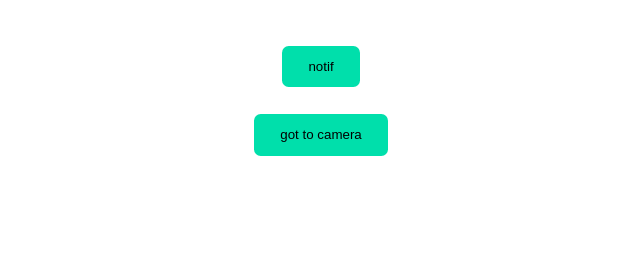
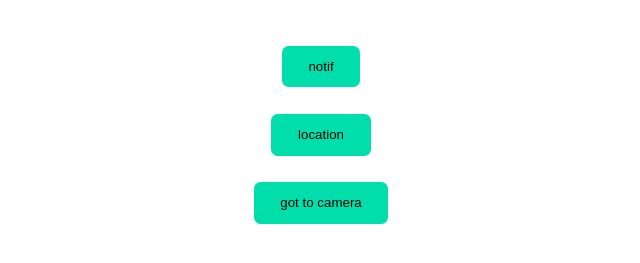
Before and after one commit to EsrafilElahi/pwa-1, a website: page index.html in a window 1280 px wide. Shown: the part 69-332 px from the top of the page, without its empty margins (319-959 px from the left). Drawn offline with Linux system fonts and the light colour scheme.

Commit message:
add location

```diff
--- a/index.html
+++ b/index.html
@@ -23,10 +23,14 @@
   <body>
     <h1>pwa-1</h1>
     <button id="notif" onclick="notif()">notif</button>
-    <button id="camera" onclick="window.location.href='./camera.html'">got to camera</button>
+    <button id="location" onclick="showLocation()">location</button>
+    <button id="camera" onclick="window.location.href='./camera.html'">
+      got to camera
+    </button>
 
     <!-- scripts -->
     <script src="./script.js"></script>
     <script src="./notif.js"></script>
+    <script src="./location.js"></script>
   </body>
 </html>
--- /dev/null
+++ b/location.js
@@ -0,0 +1,42 @@
+function showLocation() {
+  if (!navigator.geolocation) {
+    console.log("geo location doesn't support");
+  }
+
+  const onSuccess = (position) => {
+    let lat = position.coords.latitude;
+    let long = position.coords.longitude;
+    alert(`lat: ${lat} ==> long: ${long}`);
+    console.log("position :", position);
+  };
+
+  const onError = (position) => {
+    switch (position.code) {
+      case 0:
+        alert("unknown error");
+        break;
+
+      case 1:
+        alert("permission denied");
+        break;
+
+      case 2:
+        alert("position unavailable");
+        break;
+
+      case 3:
+        alert("timed out");
+        break;
+
+      default:
+        alert("another unknown errorّ");
+        break;
+    }
+  };
+
+  if (navigator.geolocation) {
+    navigator.geolocation.getCurrentPosition(onSuccess, onError, {
+      timeout: 5000,
+    });
+  }
+}
```
